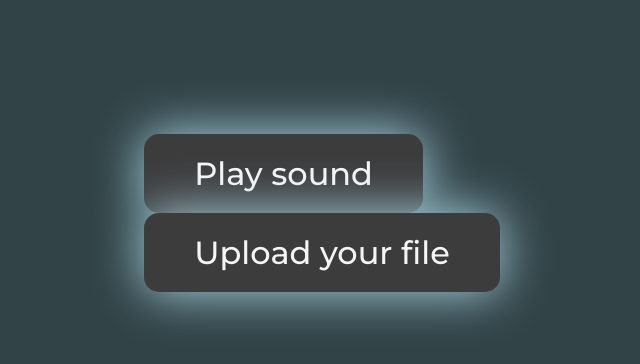
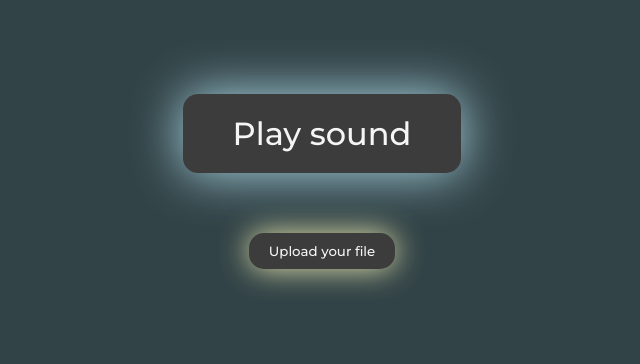
Before and after one commit to YuraYarotskyi/localserver, a website: page testserver/service/index.html in a window 1280 px wide. Shown: the part 146-510 px from the top of the page, without its empty margins (318-958 px from the left). Drawn offline with Linux system fonts and the light colour scheme.

Commit message:
11/19
JS: line 28, split error, think 'bout gettin' name from file
HTML: see code fragment with button for input file and the input

```diff
--- a/testserver/service/index.html
+++ b/testserver/service/index.html
@@ -15,10 +15,10 @@
             <button class="play_sound_button" id="play_sound_button" onclick="play_sound();">
                     Play sound
             </button>
-            <br>
-            <button class="upload_button" id="upload_button" onclick="play_sound();">
+            <button class="upload_button" id="upload_button" onclick="document.getElementById('inp_file').click();">
                 Upload your file
             </button>
+            <input type="file" style="display: none;" id="inp_file" accept="audio/*" onchange="onChange(self)">
         </div>
     </body>
 </html>
--- a/testserver/service/script.js
+++ b/testserver/service/script.js
@@ -27,5 +27,5 @@ function onChange(inp)
     var file = inp.value;
     var name = file.split("\\");
 
-    document.getElementById("file_upload_label").textContent = name[name.length - 1];
+    document.getElementById("upload_button").textContent = name;
 }
--- a/testserver/service/style.css
+++ b/testserver/service/style.css
@@ -13,35 +13,21 @@ body{
 
 .conteiner{
     max-width: fit-content;
+    display: flex;
+    flex-direction: column;
+    align-items: center;
     margin-left: auto;
     margin-right: auto;
-    margin-top: 35vh;
+    margin-top: 30vh;
+
+    -webkit-user-select: none;
+    -ms-user-select: none;
+    user-select: none;
 }
 
 .file_upload_label{
     margin-top: -1px;
     margin-bottom: -2px;
-}
-
-.opt_inp{
-    text-align: center;
-    font-size: xx-small;
-}
-
-.input_file{
-    max-width: fit-content;
-    margin-left: auto;
-    margin-right: auto;
-    margin-top: 15vh;
-    background-color: beige;
-    padding-left: 15px;
-    padding-right: 15px;
-    padding-top: 10px;
-    padding-bottom: 1px;
-}
-
-.input_file::hover{
-    cursor: pointer;
 }
 
 .play_sound_button{
@@ -55,8 +41,6 @@ body{
     padding-right: 50px;
     padding-top: 20px;
     padding-bottom: 20px;
-    margin-left: auto;
-    margin-right: auto;
     border: none;
     border-radius: 15px;
     box-shadow: 0px 0px 50px lightblue;
@@ -78,26 +62,23 @@ body{
 .upload_button{
     font-family: "Montserrat", sans-serif;
     color: whitesmoke;
-    background-color: rgb(60,
-                          60,
-                          60);
-    font-size: xx-large;
-    padding-left: 50px;
-    padding-right: 50px;
-    padding-top: 20px;
-    padding-bottom: 20px;
-    margin-left: auto;
-    margin-right: auto;
+    background-color: rgb(60, 60, 60);
+    font-size: normal;
+    padding-left: 20px;
+    padding-right: 20px;
+    padding-top: 10px;
+    padding-bottom: 10px;
+    margin-top: 60px;
     border: none;
     border-radius: 15px;
-    box-shadow: 0px 0px 50px lightblue;
+    box-shadow: 0px 0px 30px rgb(230, 229, 173);
 
     transition: .3s ease-in-out;
 }
 
 .upload_button:hover{
     background-color: rgb(80, 80, 80);
-    box-shadow: 0px 0px 10px lightblue;
+    box-shadow: 0px 0px 8px rgb(230, 229, 173);
     cursor: pointer;
     transform: translate(0px, 10px);
 }
```
